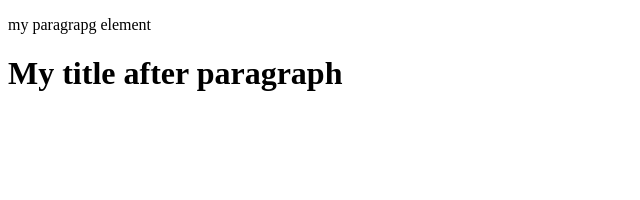
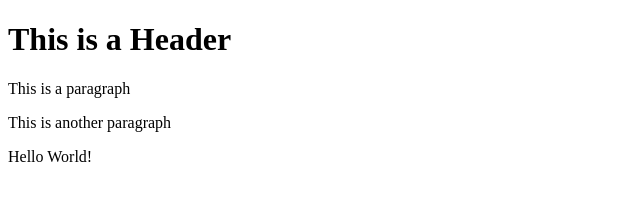
Before and after one commit to thomas065/git-test, a website: page index.html in a window 1280 px wide. Shown: the whole page, without its empty margins (0-640 px from the left). Drawn offline with Linux system fonts and the light colour scheme.

Commit message:
initial commit

```diff
--- a/index.html
+++ b/index.html
@@ -9,8 +9,10 @@
     </head>
 
     <body>
-<p>my paragrapg element</p>
-<h1>My title after paragraph</h1>
+        <h1>This is a Header</h1>
+        <p>This is a paragraph</p>
+        <p>This is another paragraph</p>
+        <p>Hello World!</p>
     </body>
 
 </html>
```
Also changed, not shown: package.json (added, +24 -0 lines), 1 other file.
